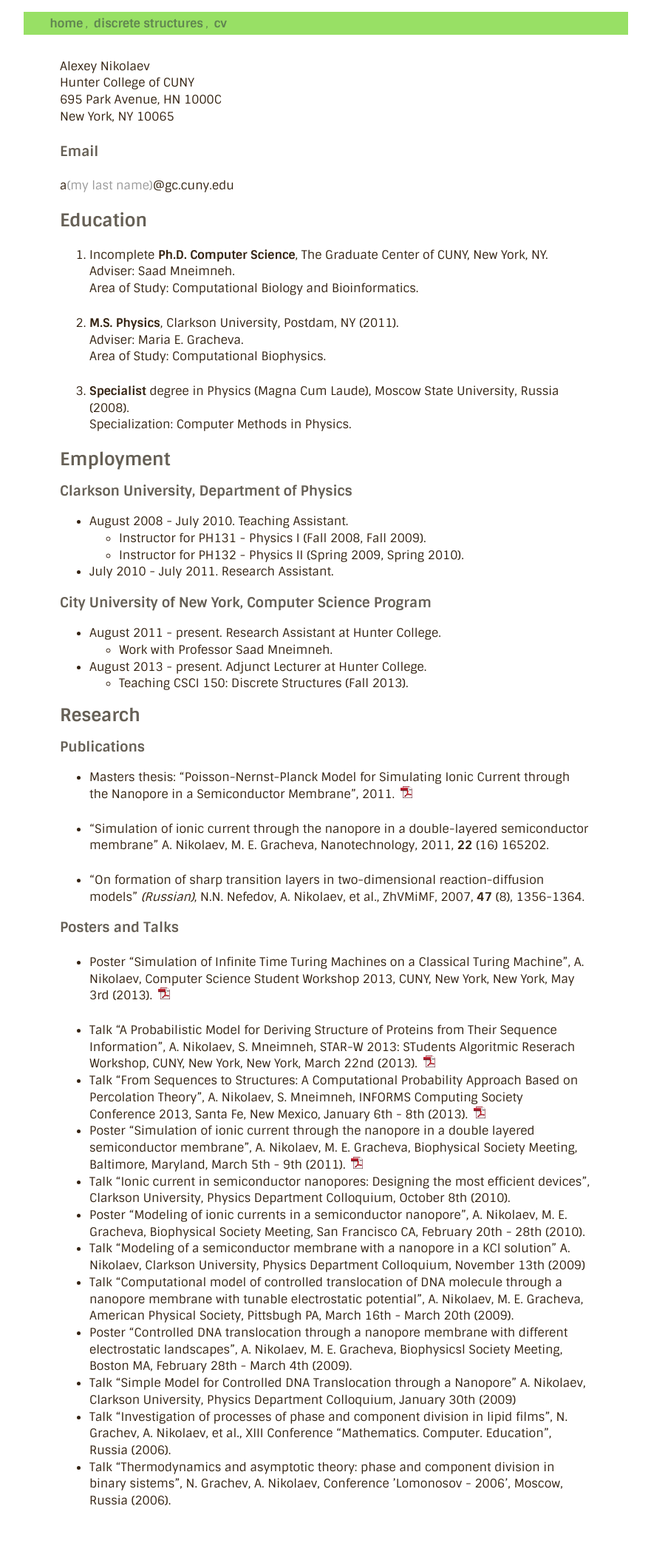
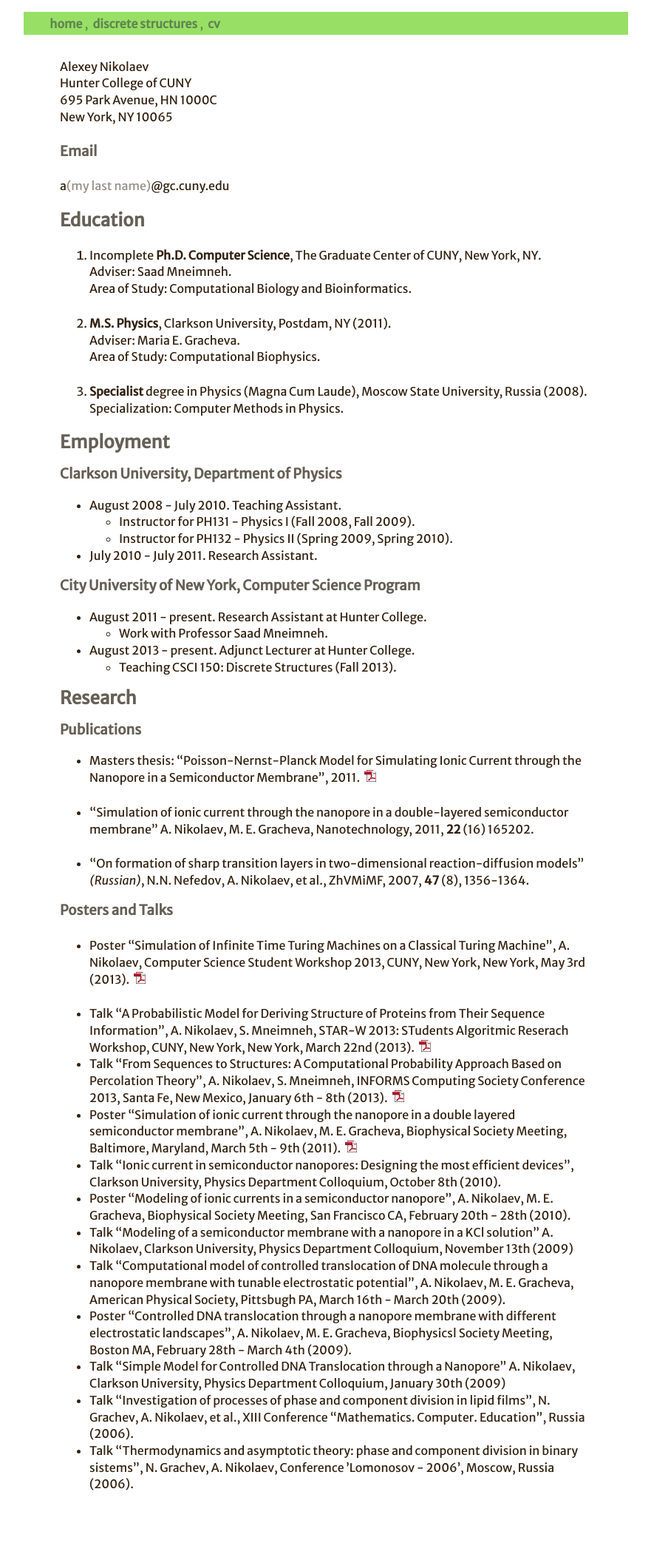
Before and after one commit to a-nikolaev/a-nikolaev.github.io, a Jekyll site: the page built from cv/index.markdown, in a window 1280 px wide. Shown: the whole page at 74% size, without its empty margins (199-1080 px from the left). Built offline with Jekyll 4.4.1, drawn with Linux system fonts in a browser that asks for light colours; Markdown is read by kramdown in place of the engine named in the settings; after the commit the page ends 2082 px from its top, so only the background shows below that.

Commit message:
changed font

```diff
--- a/_layouts/default.html
+++ b/_layouts/default.html
@@ -14,7 +14,10 @@
         <link rel="stylesheet" href="{{ site.baseurl }}/css/normalize.css">
         <link rel="stylesheet" href="{{ site.baseurl }}/css/common.css">
         <!-- <link href='http://fonts.googleapis.com/css?family=Lato' rel='stylesheet' type='text/css'> -->
-        <link href='http://fonts.googleapis.com/css?family=Sintony:400,700' rel='stylesheet' type='text/css'>
+        <!-- <link href='http://fonts.googleapis.com/css?family=Sintony:400,700' rel='stylesheet' type='text/css'> -->
+        <!-- <link href='http://fonts.googleapis.com/css?family=Metrophobic' rel='stylesheet' type='text/css'> -->
+        <!-- <link href='http://fonts.googleapis.com/css?family=Karla:400,400italic,700,700italic' rel='stylesheet' type='text/css'> -->
+        <link href='http://fonts.googleapis.com/css?family=Merriweather+Sans:400,400italic,700italic' rel='stylesheet' type='text/css'>
 
     </head>
     <body>
--- a/css/common.css
+++ b/css/common.css
@@ -1,7 +1,7 @@
 html,body {
   color:#332211;
   //  font-family: "Lato", sans-serif;
-  font-family: "Sintony", sans-serif;
+  font-family: "Merriweather Sans", sans-serif;
   //  font-size: 16px;
 
   line-height:1.42em;
--- a/cv/index.markdown
+++ b/cv/index.markdown
@@ -9,7 +9,7 @@ Hunter College of CUNY
 New York, NY 10065
 
 ###Email
-a<span style="color:#999999;">(my last name)</span>@gc.cuny.edu
+a<span style="color:#969086;">(my last name)</span>@gc.cuny.edu
 
 ##Education
 
```
